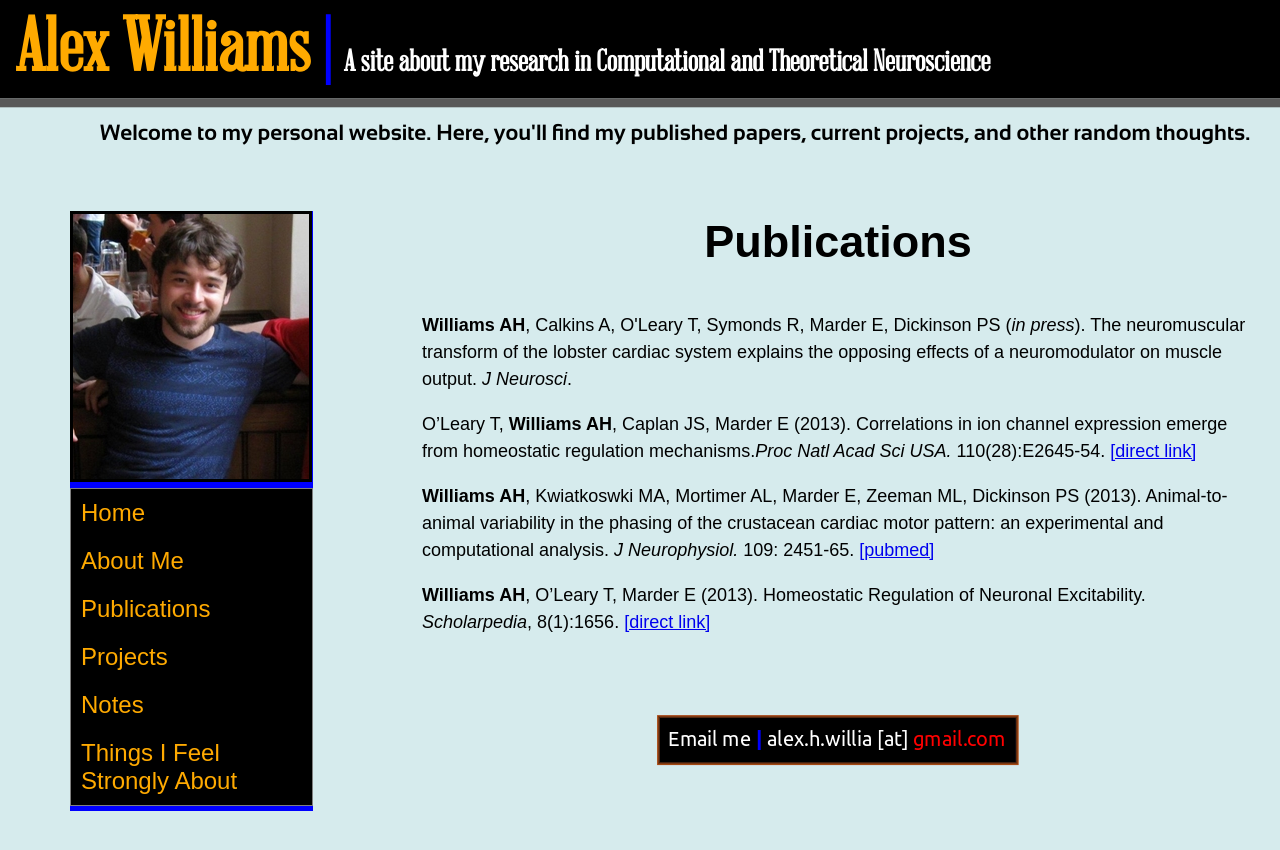
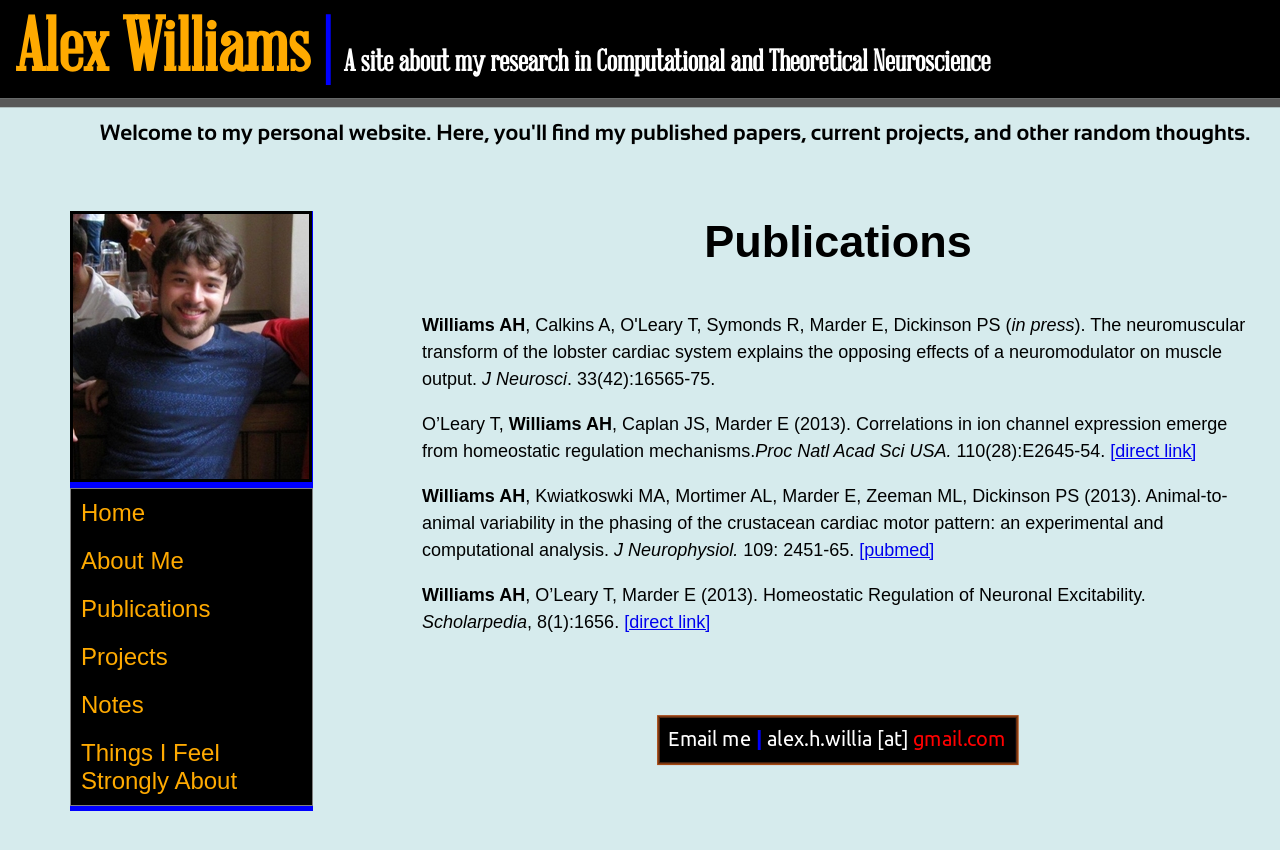
Before and after one commit to ahwillia/ahwillia.github.com, a Jekyll site: the page built from pubs/index.html, in a window 1280 px wide. Shown: the top 850 px of the page. Built offline with Jekyll 4.4.1, drawn with Linux system fonts in a browser that asks for light colours.

Commit message:
finished publication information for j neurosci

```diff
--- a/pubs/index.html
+++ b/pubs/index.html
@@ -7,7 +7,7 @@
   <div>
 	<div id="pagetitle"> Publications </div>
 	<ul id="bodyul">
-		<li id="bodyli"> <b>Williams AH</b>, Calkins A, O'Leary T, Symonds R, Marder E, Dickinson PS (<i>in press</i>). The neuromuscular transform of the lobster cardiac system explains the opposing effects of a neuromodulator on muscle output. <i>J Neurosci</i>. </li>
+		<li id="bodyli"> <b>Williams AH</b>, Calkins A, O'Leary T, Symonds R, Marder E, Dickinson PS (<i>in press</i>). The neuromuscular transform of the lobster cardiac system explains the opposing effects of a neuromodulator on muscle output. <i>J Neurosci</i>. 33(42):16565-75.</li>
 		<li id="bodyli"> O’Leary T, <b>Williams AH</b>, Caplan JS, Marder E (2013). Correlations in ion channel expression emerge from homeostatic regulation mechanisms.<i>Proc Natl Acad Sci USA.</i> 110(28):E2645-54. <a id="textlink" href="http://www.pnas.org/content/110/28/E2645.long" target="_blank">[direct link]</a> </li>
 		<li id="bodyli"> <b>Williams AH</b>, Kwiatkoswki MA, Mortimer AL, Marder E, Zeeman ML, Dickinson PS (2013). Animal-to-animal variability in the phasing of the crustacean cardiac motor pattern: an experimental and computational analysis. <i>J Neurophysiol.</i> 109: 2451-65. <a id="textlink" href="http://www.ncbi.nlm.nih.gov/pubmed/23446690" target="_blank">[pubmed]</a> </li>
 		<li id="bodyli"> <b>Williams AH</b>, O’Leary T, Marder E (2013). Homeostatic Regulation of Neuronal Excitability. <i>Scholarpedia</i>, 8(1):1656. <a id="textlink" href="http://www.scholarpedia.org/article/Homeostatic_Regulation_of_Neuronal_Excitability" target="_blank">[direct link]</a>  </li>
```
